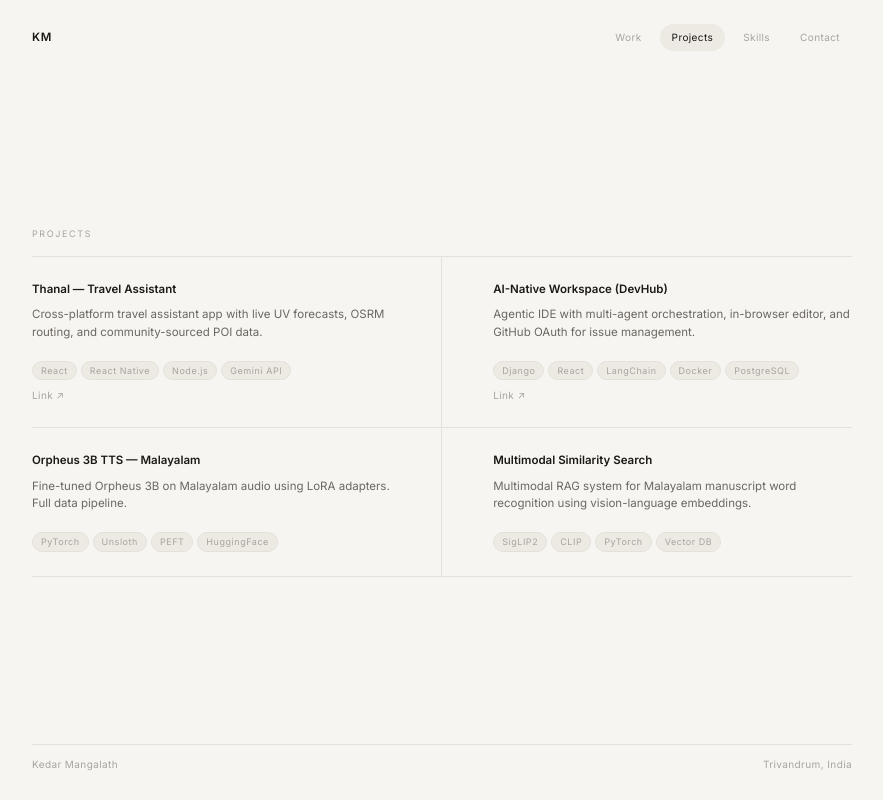
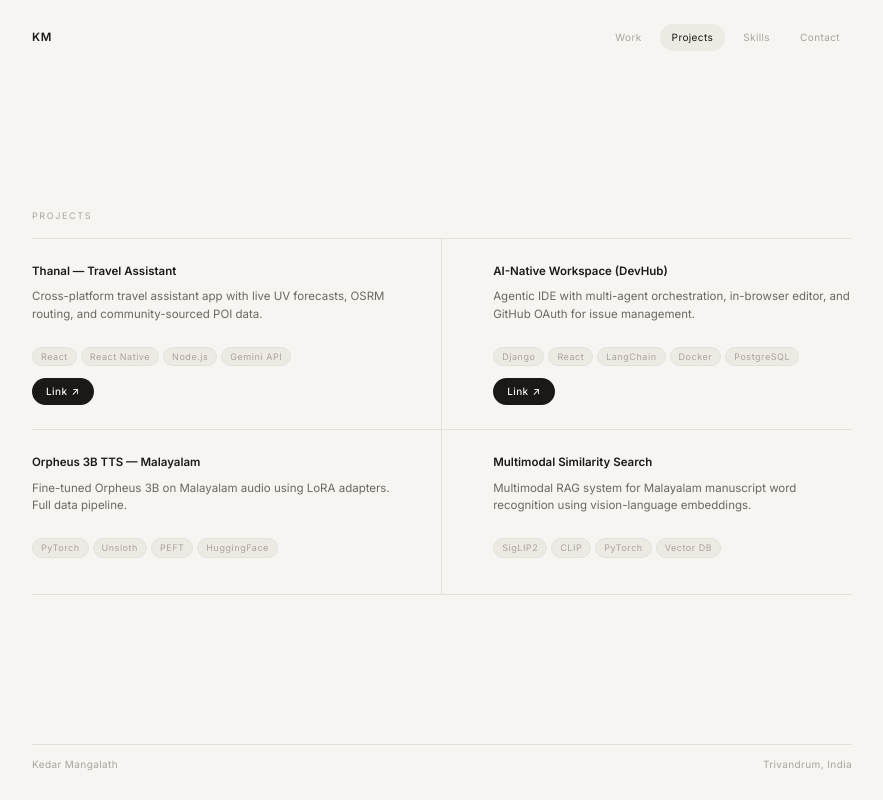
Before and after one commit to KedarMangalath/kedarmangalath, a Next.js app: page / in a window 1280 px wide. Both pictures are taken after a click on the button "Projects". Shown: the whole page, without its empty margins (198-1081 px from the left). Built offline with nearby package versions, Linux system fonts and the light colour scheme.

Commit message:
Refine UX: Independent floating modals, highly visible buttons, remove hover backgrounds

```diff
--- a/app/globals.css
+++ b/app/globals.css
@@ -266,16 +266,42 @@ nav {
 }
 
 .project-link {
-  display: inline-block;
-  margin-top: 1dvh;
+  display: inline-flex;
+  align-items: center;
+  justify-content: center;
+  align-self: flex-start;
+  margin-top: auto;
+  padding: 6px 14px;
+  background: var(--fg);
+  color: var(--bg);
+  border-radius: 20px;
   font-size: var(--fs-xs);
-  color: var(--muted);
   text-decoration: none;
+  font-weight: 500;
   letter-spacing: 0.04em;
-  transition: color var(--dur-fast) var(--ease-out);
+  transition: transform var(--dur-fast) var(--ease-spring), opacity var(--dur-fast) var(--ease-out);
 }
-.project-link:hover { color: var(--fg); }
-.project-link::after { content: ' ↗'; }
+.project-link:hover { transform: translateY(-2px); opacity: 0.9; }
+.project-link::after { content: ' ↗'; margin-left: 4px; }
+
+.project-link-primary {
+  display: inline-flex;
+  align-items: center;
+  justify-content: center;
+  align-self: flex-start;
+  margin-top: 2dvh;
+  padding: 8px 16px;
+  background: var(--fg);
+  color: var(--bg);
+  border-radius: 20px;
+  font-size: var(--fs-xs);
+  text-decoration: none;
+  font-weight: 500;
+  letter-spacing: 0.04em;
+  transition: transform var(--dur-fast) var(--ease-spring), opacity var(--dur-fast) var(--ease-out);
+}
+.project-link-primary:hover { transform: translateY(-2px); opacity: 0.9; }
+.project-link-primary::after { content: ' ↗'; margin-left: 4px; }
 
 /* ─────────────── Skill Items ─────────────── */
 .skill-cat {
@@ -363,7 +389,8 @@ footer span {
   display: flex;
   flex-wrap: wrap;
   gap: 4px;
-  margin-top: 1dvh;
+  margin-top: 1.5dvh;
+  margin-bottom: 1.5dvh;
 }
 .tag {
   font-size: var(--fs-2xs);
@@ -375,13 +402,26 @@ footer span {
   border-radius: 12px;
 }
 
-/* Highly detailed description inline modal */
+/* Highly detailed description floating modal */
+.project-modal {
+  position: absolute;
+  top: -20px;
+  left: -20px;
+  right: -20px;
+  background: var(--bg);
+  padding: 20px;
+  border-radius: 16px;
+  box-shadow: 0 10px 40px rgba(0,0,0,0.08);
+  border: 1px solid var(--border);
+  z-index: 50;
+  display: flex;
+  flex-direction: column;
+}
+
 .project-detailed {
   font-size: var(--fs-sm);
   color: var(--mid);
   line-height: 1.6;
-  margin-bottom: 1.5dvh;
-  overflow: hidden;
 }
 
 /* ─────────────── Responsive ─────────────── */
--- a/app/page.tsx
+++ b/app/page.tsx
@@ -169,7 +169,7 @@ export default function Portfolio() {
 
               <div className="grid-layout">
                 {/* Box 1 */}
-                <motion.div variants={itemVariants} className="grid-cell" whileHover={{ backgroundColor: "var(--pill-bg)" }} transition={{ duration: 0.2 }}>
+                <motion.div variants={itemVariants} className="grid-cell">
                   <div className="entry-meta">
                     <p className="entry-company">GAUDE Solutions</p>
                     <p className="entry-date">Dec 2024 – Present</p>
@@ -184,7 +184,7 @@ export default function Portfolio() {
                 </motion.div>
 
                 {/* Box 2 */}
-                <motion.div variants={itemVariants} className="grid-cell" whileHover={{ backgroundColor: "var(--pill-bg)" }} transition={{ duration: 0.2 }}>
+                <motion.div variants={itemVariants} className="grid-cell">
                   <div className="entry-meta">
                     <p className="entry-company">GAUDE Solutions</p>
                     <p className="entry-date">Oct – Dec 2024</p>
@@ -199,7 +199,7 @@ export default function Portfolio() {
                 </motion.div>
 
                 {/* Box 3 */}
-                <motion.div variants={itemVariants} className="grid-cell" whileHover={{ backgroundColor: "var(--pill-bg)" }} transition={{ duration: 0.2 }}>
+                <motion.div variants={itemVariants} className="grid-cell">
                   <div className="entry-meta">
                     <p className="entry-company">Amrita Vishwa Vidyapeetham</p>
                     <p className="entry-date">2022 – 2024</p>
@@ -210,7 +210,7 @@ export default function Portfolio() {
                 </motion.div>
 
                 {/* Box 4 */}
-                <motion.div variants={itemVariants} className="grid-cell" whileHover={{ backgroundColor: "var(--pill-bg)" }} transition={{ duration: 0.2 }}>
+                <motion.div variants={itemVariants} className="grid-cell">
                   <div className="entry-meta">
                     <p className="entry-company">Amrita Vishwa Vidyapeetham</p>
                     <p className="entry-date">2019 – 2022</p>
@@ -238,45 +238,57 @@ export default function Portfolio() {
                 {projectsData.map((project) => (
                   <motion.div
                     key={project.id}
-                    layout
                     variants={itemVariants}
                     className="grid-cell"
+                    style={{ position: "relative" }}
                     onHoverStart={() => setHoveredProject(project.id)}
                     onHoverEnd={() => setHoveredProject(null)}
-                    whileHover={{ backgroundColor: "var(--pill-bg)", zIndex: 10 }}
-                    transition={{ duration: 0.3, ease: [0.16, 1, 0.3, 1] }}
                   >
-                    <motion.div layout className="project-row">
+                    <div className="project-row">
                       <span className="project-name">{project.name}</span>
-                    </motion.div>
+                    </div>
 
-                    <motion.p layout className="project-desc">
+                    <p className="project-desc">
                       {project.shortDesc}
-                    </motion.p>
+                    </p>
+
+                    <div className="tags">
+                      {project.tags.map(tag => (
+                        <span key={tag} className="tag">{tag}</span>
+                      ))}
+                    </div>
+                    {project.link !== "#" && (
+                      <a className="project-link" href={project.link} target="_blank" rel="noopener">Link</a>
+                    )}
 
                     <AnimatePresence>
                       {hoveredProject === project.id && (
-                        <motion.p
-                          layout
-                          initial={{ opacity: 0, height: 0, marginTop: 0 }}
-                          animate={{ opacity: 1, height: "auto", marginTop: 8 }}
-                          exit={{ opacity: 0, height: 0, marginTop: 0 }}
-                          transition={{ duration: 0.3, ease: [0.16, 1, 0.3, 1] }}
-                          className="project-detailed"
+                        <motion.div
+                          className="project-modal"
+                          initial={{ opacity: 0, scale: 0.95, y: 10 }}
+                          animate={{ opacity: 1, scale: 1, y: 0 }}
+                          exit={{ opacity: 0, scale: 0.95, y: 10 }}
+                          transition={{ type: "spring", bounce: 0.2, duration: 0.4 }}
                         >
-                          {project.detailedDesc}
-                        </motion.p>
+                          <div className="project-row">
+                            <span className="project-name">{project.name}</span>
+                          </div>
+
+                          <p className="project-detailed">
+                            {project.detailedDesc}
+                          </p>
+
+                          <div className="tags">
+                            {project.tags.map(tag => (
+                              <span key={tag} className="tag">{tag}</span>
+                            ))}
+                          </div>
+                          {project.link !== "#" && (
+                            <a className="project-link-primary" href={project.link} target="_blank" rel="noopener">Visit Project</a>
+                          )}
+                        </motion.div>
                       )}
                     </AnimatePresence>
-
-                    <motion.div layout className="tags">
-                      {project.tags.map(tag => (
-                        <span key={tag} className="tag">{tag}</span>
-                      ))}
-                    </motion.div>
-                    {project.link !== "#" && (
-                      <motion.a layout className="project-link" href={project.link} target="_blank" rel="noopener">Link</motion.a>
-                    )}
                   </motion.div>
                 ))}
               </div>
@@ -295,7 +307,7 @@ export default function Portfolio() {
               <motion.p variants={itemVariants} className="label">Skills</motion.p>
 
               <div className="grid-layout">
-                <motion.div variants={itemVariants} className="grid-cell" whileHover={{ backgroundColor: "var(--pill-bg)" }} transition={{ duration: 0.2 }}>
+                <motion.div variants={itemVariants} className="grid-cell">
                   <p className="skill-cat">Languages & Frameworks</p>
                   <ul className="skill-items">
                     <li>Python · Django</li>
@@ -304,7 +316,7 @@ export default function Portfolio() {
                   </ul>
                 </motion.div>
 
-                <motion.div variants={itemVariants} className="grid-cell" whileHover={{ backgroundColor: "var(--pill-bg)" }} transition={{ duration: 0.2 }}>
+                <motion.div variants={itemVariants} className="grid-cell">
                   <p className="skill-cat">AI / ML</p>
                   <ul className="skill-items">
                     <li>LangChain · LangGraph</li>
@@ -313,7 +325,7 @@ export default function Portfolio() {
                   </ul>
                 </motion.div>
 
-                <motion.div variants={itemVariants} className="grid-cell" whileHover={{ backgroundColor: "var(--pill-bg)" }} transition={{ duration: 0.2 }}>
+                <motion.div variants={itemVariants} className="grid-cell">
                   <p className="skill-cat">Cloud & DevOps</p>
                   <ul className="skill-items">
                     <li>GCP · Vertex AI</li>
@@ -322,7 +334,7 @@ export default function Portfolio() {
                   </ul>
                 </motion.div>
 
-                <motion.div variants={itemVariants} className="grid-cell" whileHover={{ backgroundColor: "var(--pill-bg)" }} transition={{ duration: 0.2 }}>
+                <motion.div variants={itemVariants} className="grid-cell">
                   <p className="skill-cat">Databases</p>
                   <ul className="skill-items">
                     <li>PostgreSQL</li>
@@ -352,8 +364,6 @@ export default function Portfolio() {
                   variants={itemVariants}
                   className="grid-cell contact-cell"
                   href="mailto:mangalathkedar@gmail.com"
-                  whileHover={{ backgroundColor: "var(--pill-bg)" }}
-                  transition={{ duration: 0.2 }}
                 >
                   <span className="contact-label">Email</span>
                   <span className="contact-value">mangalathkedar@gmail.com</span>
@@ -363,8 +373,6 @@ export default function Portfolio() {
                   variants={itemVariants}
                   className="grid-cell contact-cell"
                   href="tel:+918281912910"
-                  whileHover={{ backgroundColor: "var(--pill-bg)" }}
-                  transition={{ duration: 0.2 }}
                 >
                   <span className="contact-label">Phone</span>
                   <span className="contact-value">+91 82819 12910</span>
@@ -376,8 +384,6 @@ export default function Portfolio() {
                   href="https://www.linkedin.com/in/kedar-mangalath-7a06a4216/"
                   target="_blank"
                   rel="noopener"
-                  whileHover={{ backgroundColor: "var(--pill-bg)" }}
-                  transition={{ duration: 0.2 }}
                 >
                   <span className="contact-label">LinkedIn</span>
                   <span className="contact-value">kedar-mangalath-7a06a4216</span>
@@ -389,8 +395,6 @@ export default function Portfolio() {
                   href="https://github.com/KedarMangalath"
                   target="_blank"
                   rel="noopener"
-                  whileHover={{ backgroundColor: "var(--pill-bg)" }}
-                  transition={{ duration: 0.2 }}
                 >
                   <span className="contact-label">GitHub</span>
                   <span className="contact-value">KedarMangalath</span>
```
